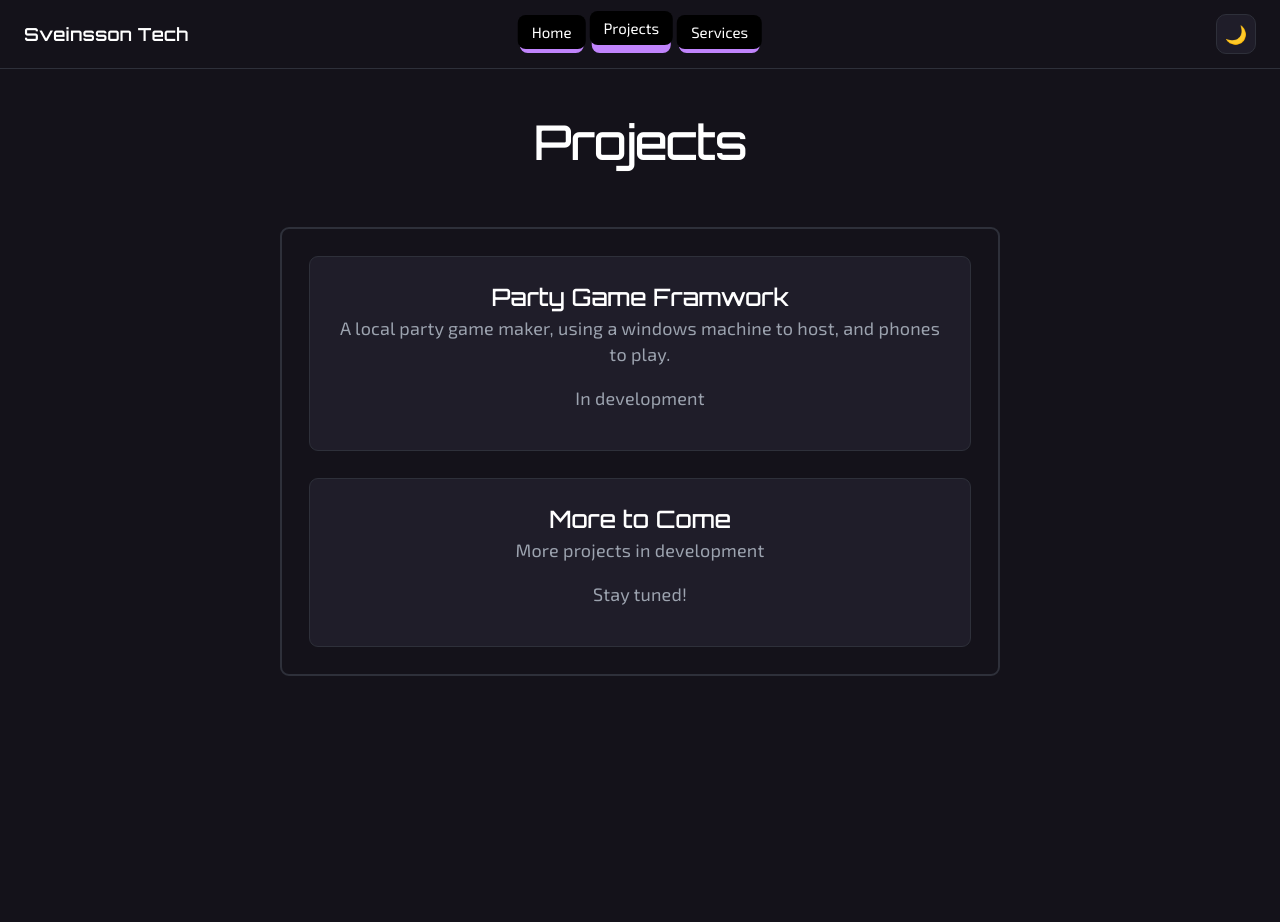
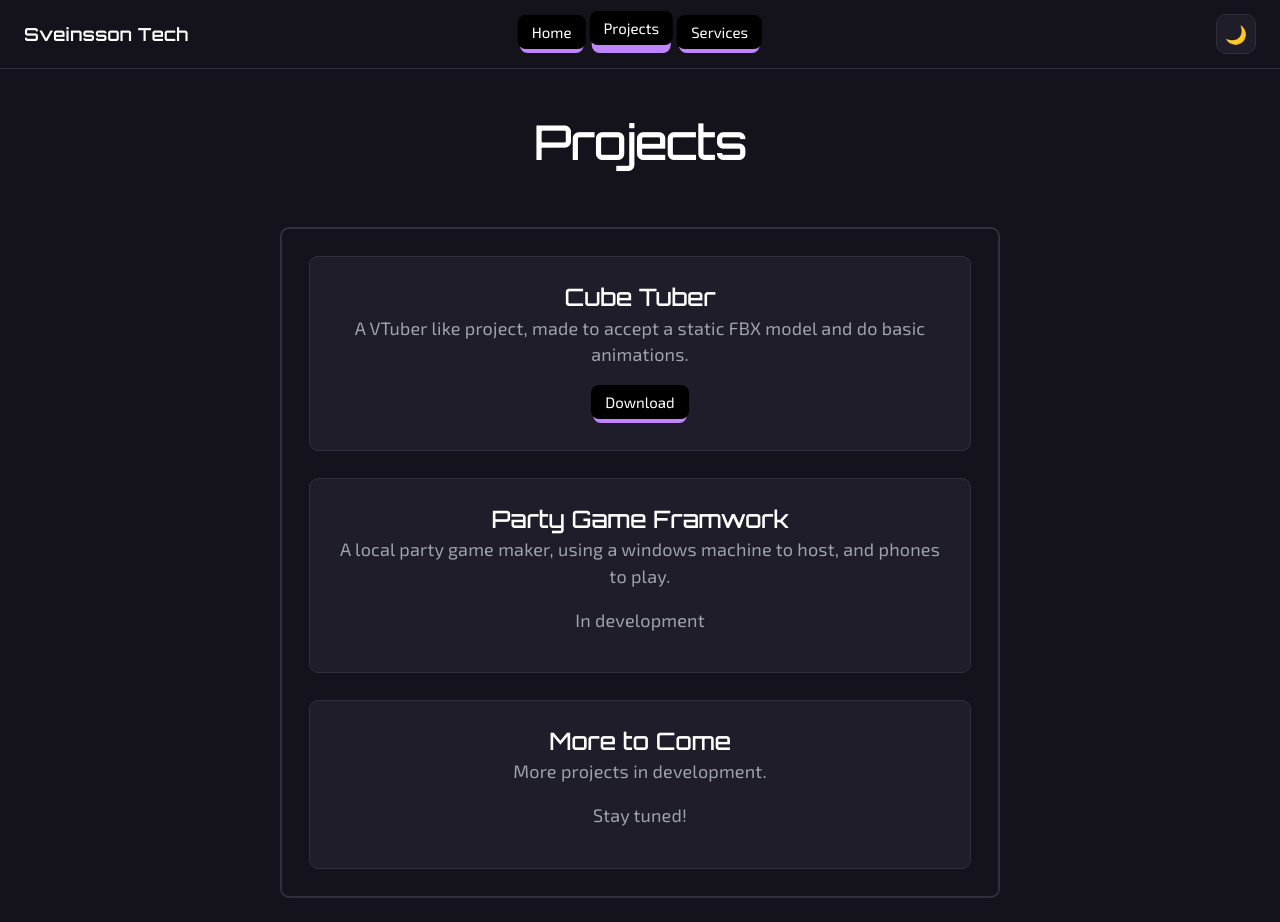
Before and after one commit to sveinssontech/sveinsson-tech-website, a React (Vite) app: page / in a window 1280 px wide. Both pictures are taken after a click on the button "Projects". Before the commit the page ends 800 px from the top, so only its background shows below. Built offline with nearby package versions, Linux system fonts and the light colour scheme.

Commit message:
Adding new project, Cube tuber. Also new bouncy button component.

```diff
--- /dev/null
+++ b/src/buttons/BouncyButton.css
@@ -0,0 +1,41 @@
+.bouncy-button-slot {
+  position: relative;
+  display: inline-flex;
+  border-radius: 8px;
+  padding-bottom: 4px;
+}
+
+.bouncy-button-slot::before {
+  content: '';
+  position: absolute;
+  left: 2px;
+  right: 2px;
+  top: 6px;
+  bottom: 0;
+  background-color: var(--accent-bg);
+  border-radius: 0 0 8px 8px;
+  z-index: -1;
+}
+
+.bouncy-button-back {
+  position: absolute;
+  left: 2px;
+  right: 2px;
+  top: 6px;
+  bottom: 0;
+  border-radius: 0 0 8px 8px;
+  background: var(--accent-bg);
+  pointer-events: none;
+}
+
+.bouncy-button {
+  position: relative;
+  border: none;
+  background: var(--btn-bg);
+  color: var(--btn-text);
+  font-size: 15px;
+  padding: 8px 14px;
+  border-radius: 8px;
+  transition: background 0.2s ease;
+  cursor: pointer;
+}
--- /dev/null
+++ b/src/buttons/BouncyButton.jsx
@@ -0,0 +1,36 @@
+import { useState, useRef, useEffect } from 'react'
+import { motion, useAnimationControls } from 'framer-motion'
+import './BouncyButton.css'
+
+const elevatedY = -4
+const raiseSpring = { type: 'spring', stiffness: 400, damping: 10 }
+const restSpring = { type: 'spring', stiffness: 300, damping: 20 }
+
+export default function BouncyButton({ children, onClick }) {
+  const controls = useAnimationControls()
+  const [isHovered, setIsHovered] = useState(false)
+
+  useEffect(() => {
+    if (isHovered) {
+      controls.start({ y: elevatedY }, raiseSpring)
+    } else {
+      controls.start({ y: 0 }, restSpring)
+    }
+  }, [isHovered, controls])
+
+  return (
+    <div className="bouncy-button-slot">
+      <div className="bouncy-button-back" />
+      <motion.div animate={controls}>
+        <button
+          className="bouncy-button"
+          onMouseEnter={() => setIsHovered(true)}
+          onMouseLeave={() => setIsHovered(false)}
+          onClick={onClick}
+        >
+          {children}
+        </button>
+      </motion.div>
+    </div>
+  )
+}
--- a/src/data/projects.jsx
+++ b/src/data/projects.jsx
@@ -1,15 +1,36 @@
+import BouncyButton from "../buttons/BouncyButton";
+
+const handleOpenTab = () => {
+  window.open('https://github.com/sveinssontech/CubeTuber/releases/tag/0.1.0', '_blank', 'noopener,noreferrer');
+};
+
+
 export const projects = [
   {
-    id: "project-one",
+    id: "project-1",
+    title: "Cube Tuber",
+    description:
+      "A VTuber like project, made to accept a static FBX model and do basic animations.",
+    content:
+    (
+      <div>
+        <BouncyButton onClick={handleOpenTab}>
+          Download
+        </BouncyButton>
+      </div>
+    ),
+  },
+  {
+    id: "project-2",
     title: "Party Game Framwork",
     description:
       "A local party game maker, using a windows machine to host, and phones to play.",
     content: <p>In development</p>,
   },
   {
-    id: "project-two",
+    id: "project-3",
     title: "More to Come",
-    description: "More projects in development",
+    description: "More projects in development.",
     content: <p>Stay tuned!</p>,
   },
 ];
```
